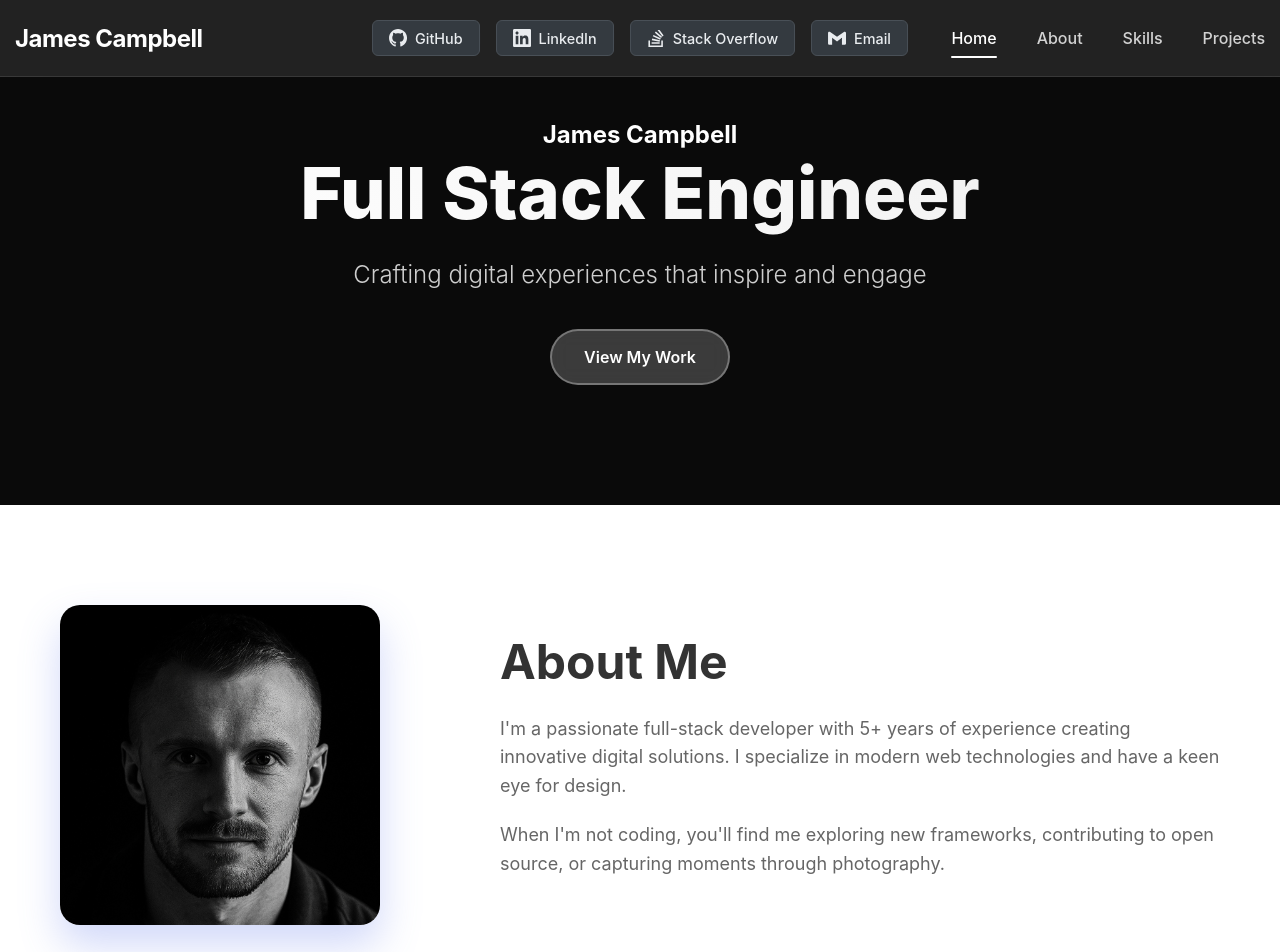
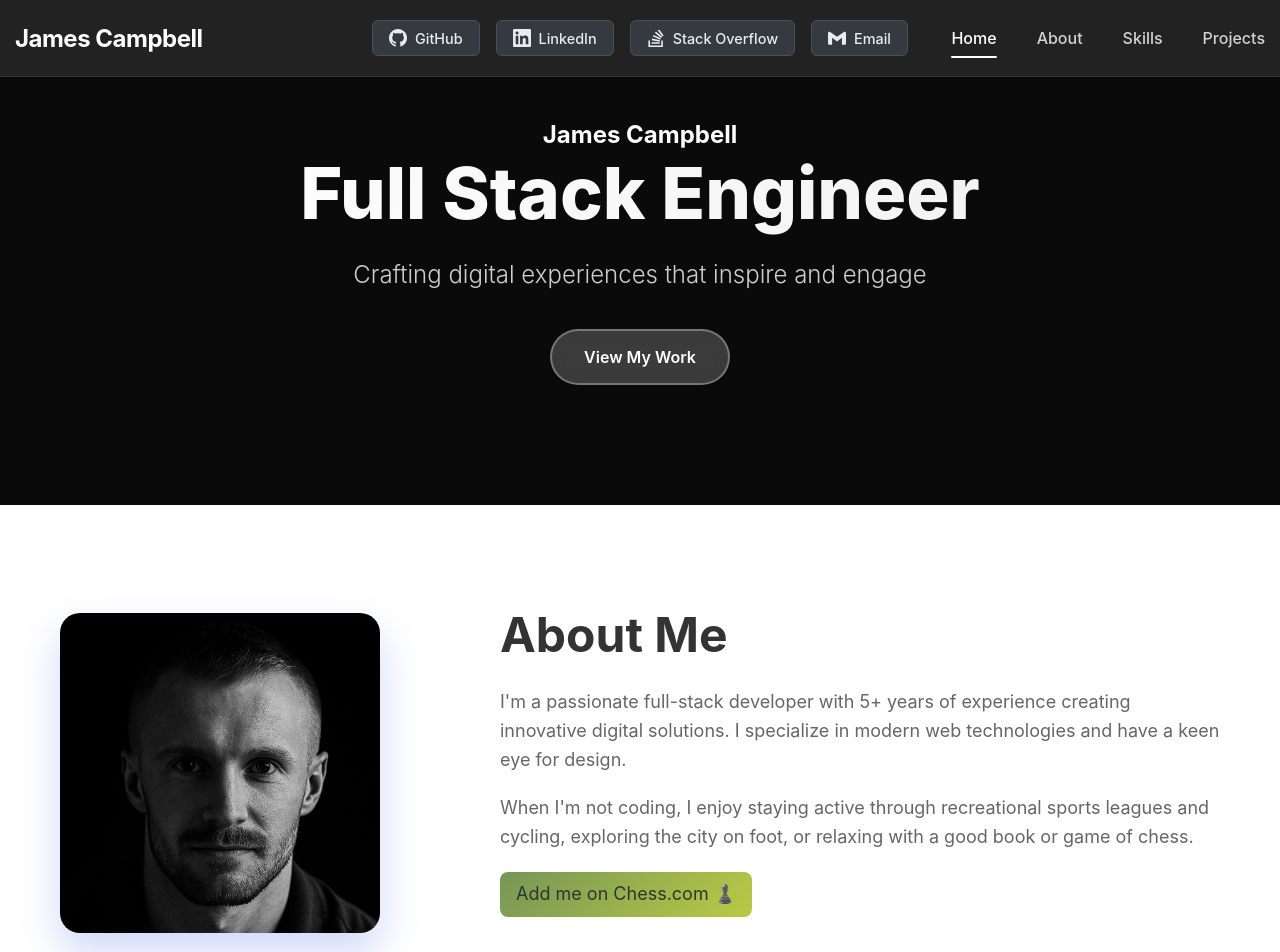
Before and after one commit to jimcbell/personal-website-v2, a React (Vite) app: page / in a window 1280 px wide. Shown: the top 952 px of the page. Built offline with nearby package versions, Linux system fonts and the light colour scheme.

Commit message:
Updated about text

```diff
--- a/src/components/About.tsx
+++ b/src/components/About.tsx
@@ -11,9 +11,12 @@ export default function About() {
           technologies and have a keen eye for design.
         </p>
         <p className="about-text">
-          When I'm not coding, you'll find me exploring new frameworks,
-          contributing to open source, or capturing moments through photography.
+          When I'm not coding, I enjoy staying active through recreational sports leagues and cycling,
+          exploring the city on foot, or relaxing with a good book or game of chess.
         </p>
+        <a className="about-text chess-link" target="_blank" href="https://link.chess.com/friend/rrPTQn">
+          Add me on Chess.com ♟️
+        </a>
       </div>
     </>
   );
--- a/src/styles/About.css
+++ b/src/styles/About.css
@@ -35,3 +35,121 @@
   color: #666;
   margin-bottom: 20px;
 }
+
+/* .chess-link {
+  position: relative;
+  display: inline-block;
+  padding: 8px 16px;
+  background: linear-gradient(135deg, #769656, #baca44);
+  color: white;
+  border-radius: 8px;
+  cursor: pointer;
+  overflow: hidden;
+  transition: all 0.3s ease;
+}
+
+.chess-link::after {
+  content: "";
+  position: absolute;
+  top: 0;
+  left: -100%;
+  width: 100%;
+  height: 100%;
+  background: linear-gradient(90deg, transparent, rgba(255, 255, 255, 0.4), transparent);
+  transition: left 0.5s;
+}
+
+.chess-link:hover::after {
+  left: 100%;
+} */
+
+/* .chess-link:hover {
+  transform: translateY(-2px);
+  box-shadow: 0 4px 12px rgba(118, 150, 86, 0.4);
+}
+
+.chess-link {
+  display: inline-flex;
+  align-items: center;
+  padding: 8px 16px;
+  background: linear-gradient(135deg, #769656, #baca44);
+  color: white;
+  border-radius: 8px;
+  text-decoration: none;
+  transition: all 0.3s ease;
+  cursor: pointer;
+}
+
+.chess-link:hover {
+  transform: translateY(-2px);
+  box-shadow: 0 4px 12px rgba(118, 150, 86, 0.4);
+}
+
+.chess-link::after {
+  content: "♛";
+  margin-left: 8px;
+  animation: bounce 2s infinite;
+}
+
+@keyframes bounce {
+
+  0%,
+  20%,
+  50%,
+  80%,
+  100% {
+    transform: translateY(0);
+  }
+
+  40% {
+    transform: translateY(-5px);
+  }
+
+  60% {
+    transform: translateY(-3px);
+  }
+} */
+
+.chess-link {
+  position: relative;
+  display: inline-block;
+  padding: 8px 16px;
+  background: linear-gradient(135deg, #769656, #baca44);
+  color: white;
+  border-radius: 8px;
+  cursor: pointer;
+  overflow: hidden;
+  transition: all 0.3s ease;
+}
+
+.chess-link::before {
+  content: "";
+  position: absolute;
+  top: 0;
+  left: -100%;
+  width: 100%;
+  height: 100%;
+  background-image:
+    linear-gradient(45deg, rgba(255, 255, 255, 0.1) 25%, transparent 25%),
+    linear-gradient(-45deg, rgba(255, 255, 255, 0.1) 25%, transparent 25%),
+    linear-gradient(45deg, transparent 75%, rgba(255, 255, 255, 0.1) 75%),
+    linear-gradient(-45deg, transparent 75%, rgba(255, 255, 255, 0.1) 75%);
+  background-size: 8px 8px;
+  background-position: 0 0, 0 4px, 4px -4px, -4px 0px;
+  transition: left 0.6s ease;
+}
+
+.chess-link:hover::before {
+  left: 0;
+}
+
+.chess-link:hover {
+  transform: translateY(-2px);
+  box-shadow: 0 4px 12px rgba(118, 150, 86, 0.4);
+}
+
+a.about-text {
+  text-decoration: none;
+  color: inherit;
+  display: inline-block;
+}
```
